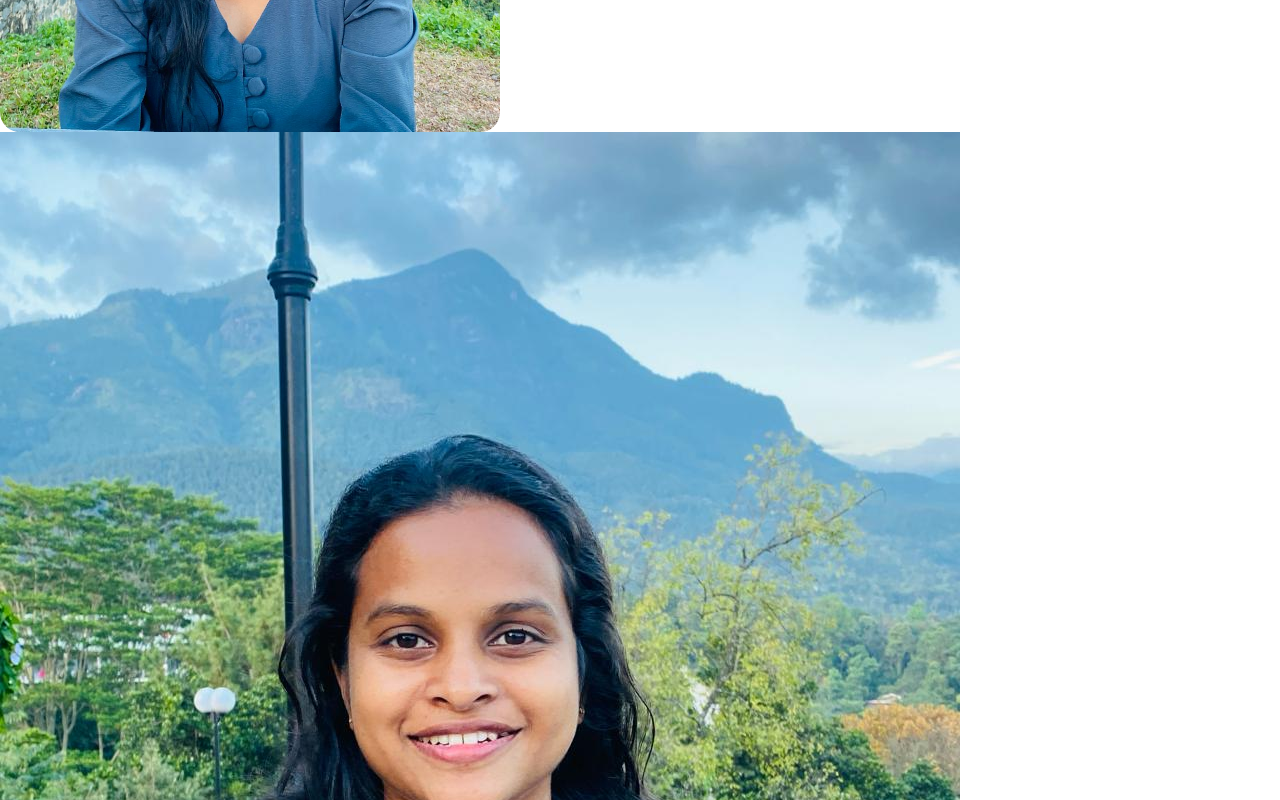
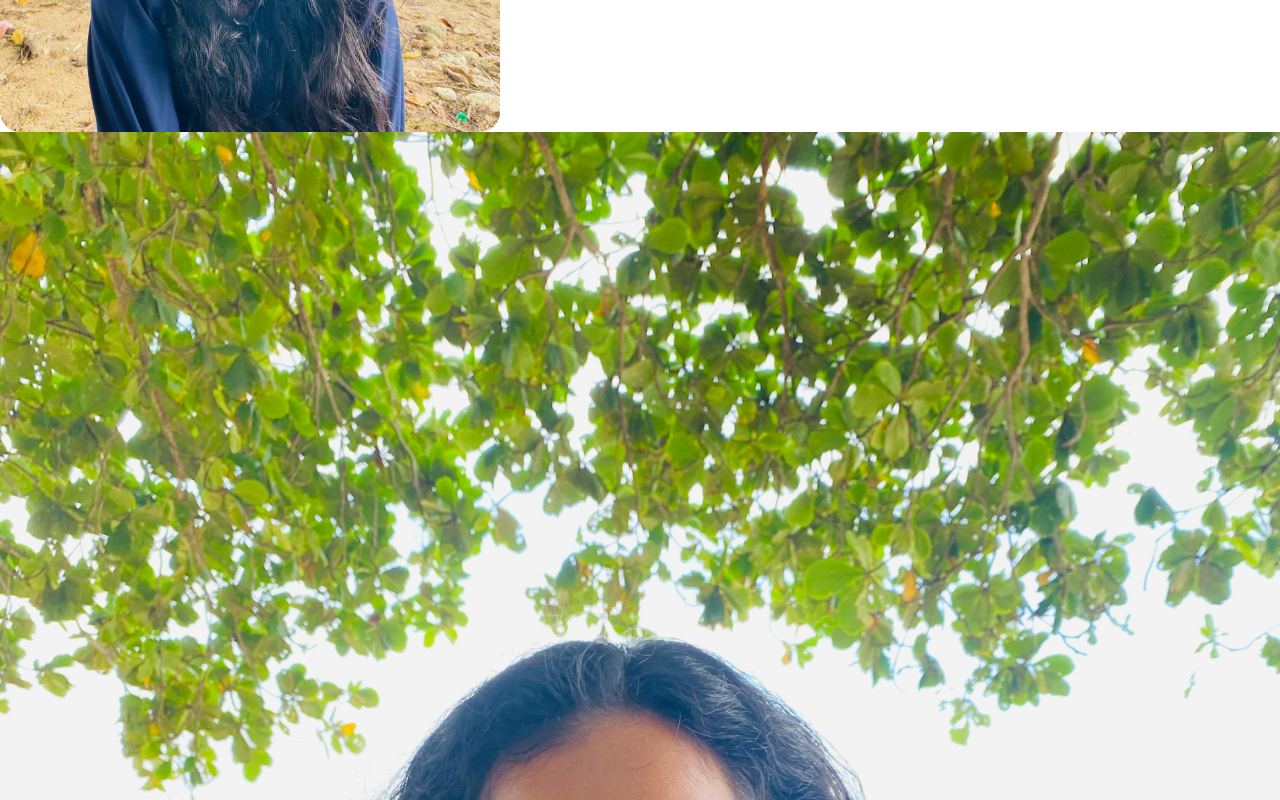
Before and after one commit to KavindhyaNirmani/MyCareerCanvas, a React (Vite) app in the folder frontend/: page / in a window 1280 px wide. Shown: the part 480-1280 px from the top of the page. Built offline with nearby package versions, Linux system fonts and the light colour scheme.

Commit message:
created changes

```diff
--- a/frontend/src/components/About.jsx
+++ b/frontend/src/components/About.jsx
@@ -1,6 +1,6 @@
 import { motion } from 'framer-motion';
 import { ABOUT_TEXT } from '../constants';
-import profilePic from '../assets/profile.jpg';
+import profilePic from '../assets/profile1.jpg';
 
 const About = () => {
   return (
@@ -11,7 +11,7 @@ const About = () => {
       className="flex flex-col items-center my-16 text-center text-white lg:flex-row lg:text-left"
     >
       <div className="lg:w-1/3">
-        <img className="w-2/3 mx-auto rounded-full lg:w-full" src={profilePic} alt="profile" />
+        <img className="w-2/3 mx-auto rounded-full lg:w-full lg:h-auto" src={profilePic} alt="profile" />
       </div>
       <div className="lg:w-2/3 lg:pl-12">
         <h2 className="my-4 text-4xl font-semibold">About Me</h2>
--- a/frontend/src/components/Hero.jsx
+++ b/frontend/src/components/Hero.jsx
@@ -1,6 +1,6 @@
 import { motion } from 'framer-motion';
 import { HERO_CONTENT } from '../constants';
-import profilePic from '../assets/profile.jpg';
+import profilePic from '../assets/profile2.jpg';
 import React, { useState, useEffect } from 'react';
 
 const Hero = () => {
--- a/frontend/src/components/Navbar.jsx
+++ b/frontend/src/components/Navbar.jsx
@@ -1,5 +1,4 @@
 import { motion } from 'framer-motion';
-import logo from "../assets/kevinRushLogo.png";
 import { FaLinkedin, FaGithub, FaTwitterSquare, FaInstagram } from "react-icons/fa";
 
 const Navbar = () => {
```
Also changed, not shown: frontend/src/assets/profile1.jpg (added), frontend/src/assets/profile2.jpg (added).
